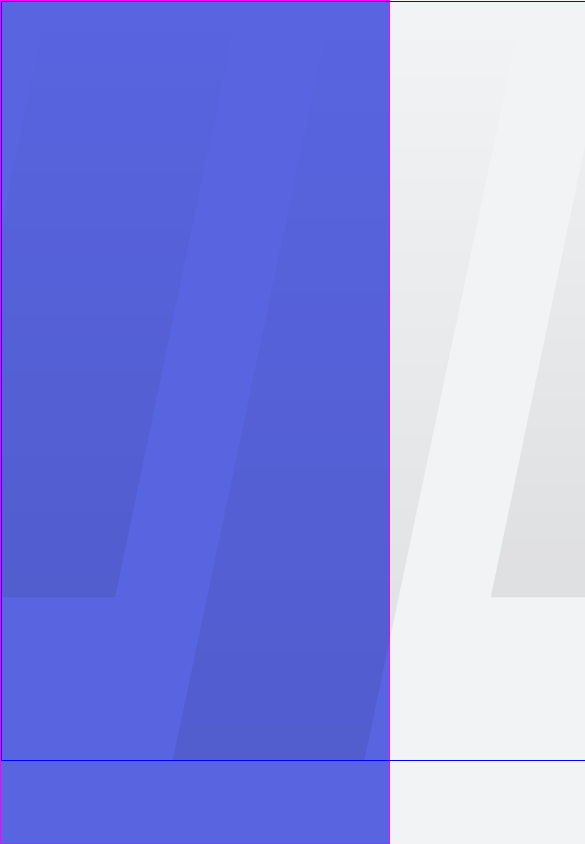
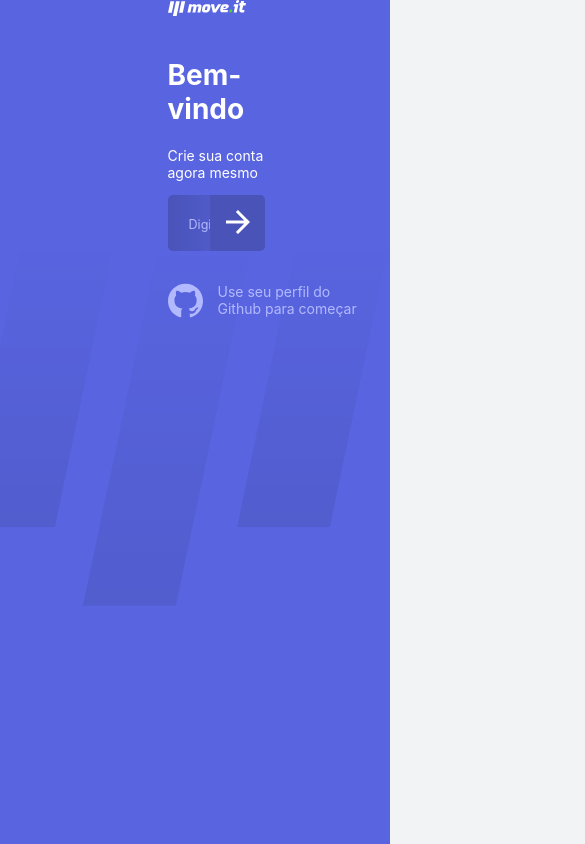
Before and after one commit to BrunoBecoski/NLW-4-MoveIt-ReactJS, a Next.js app: page / in a window 390 px wide. Shown: the top 844 px of the page, 585 px wide, since content can reach past the window. Built offline with nearby package versions, Linux system fonts and the light colour scheme.

Commit message:
Update Login css

```diff
--- a/src/styles/components/Login.module.css
+++ b/src/styles/components/Login.module.css
@@ -5,41 +5,41 @@
   width: 100vw;
   height: 100vh;
 
-  border: 1px solid magenta;
   background-color: var(--blue);
 }
 
 .container > img {
-  height: 90vh;
-
-  border: 1px solid blue;
+  width: 50vw;
 }
 
 /* = = MAIN = = */
 
 .main {
+
+  width: 50vw;
+
+
   display: flex;
   flex-direction: column;
+
+
   flex: 1;
-  max-width: 45vw;
-  padding: 10rem;
-  margin: 0 auto;
-
-  border: 1px solid black;
+  padding-left: 5rem;
+  margin: auto;
 }
 
 .main > img {
-  width: 30vw;
-  margin-bottom: 8rem;
+  width: 25vw;
+  margin-bottom: 5rem;
 }
 
-.main h1 {
+.main > h1 {
   font-size: 3rem;
   color: var(--white);
-  margin-bottom: 2rem;
+  margin-bottom: 3rem;
 }
 
-.main p {
+.main > p {
   font-size: 1.5rem;
   color: var(--white);
   margin-bottom: 1rem;
@@ -48,19 +48,26 @@
 /* = = FORM = = */
 
 .form {
-  border: 1px solid red;
-  height: 4rem;
-
   margin-bottom: 2rem;
 }
 
 .form label {
 
-  height: 4rem;
+  display: flex;
+
+  height: 5rem;
+
+  max-width: 20vw;
 
   border-radius: 5px 0 0 5px;
   background-image: linear-gradient(90deg, var(--blue-dark), var(--blue));
 
+}
+
+.form input {
+  width: calc(100% - 5rem);
+  margin-left: 2rem;
+  color: var(--white);
 }
 
 .form input,
@@ -69,9 +76,13 @@
   background-color: transparent;
 }
 
+.form input::placeholder {
+  color: var(--text-highlight);
+}
+
 .form button {
   border-radius: 0 5px 5px 0;
-  width: 75px;
+  width: 5rem;
 
   background-color: var(--blue-dark);
 }
@@ -87,28 +98,145 @@
   display: flex;
   align-items: center;
 
-  background: transparent;
-
+  width: 24rem;
+  height: 5em;
   border: none;
 
-  height: 5rem;
+  text-align: left;
 
+  background: transparent;
 
 }
 
 .github img {
+  width: 3rem;
+  height: 3rem;
+  margin-right: 15px;
+
   background-position: center;
-  margin-right: 15px;
-  height: 2.5rem;
-  width: 2.5rem;
 }
 
 .github p {
+  margin-top: 15px;
+
+  font-size: 1.5rem;
   color: var(--text-highlight);
-  font-size: 1.5rem;
-  margin-top: 15px;
 }
 
 .github:hover {
   filter: brightness(2);
 }
+
+
+@media (max-width: 1500px) {
+
+  .main > img {
+    width: 20vw;
+    margin-bottom: 3rem;
+  }
+
+  .main h1 {
+    font-size: 2rem;
+    margin-bottom: 1.5rem;
+  }
+
+  .main > p {
+    font-size: 1rem;
+    margin-bottom: 1rem;
+  }
+
+  .form {
+    margin-bottom: 1rem;
+  }
+
+  .form label {
+    height: 4rem;
+    max-width: 25vw;
+  }
+
+  .form input {
+    margin-left: 1.5rem;
+  }
+
+  .form input::placeholder {
+    font-size: .9rem;
+  }
+
+  .github {
+    width: 15rem;
+    height: 5em;
+  }
+
+  .github img {
+    width: 2.5rem;
+    height: 2.5rem;
+   }
+
+  .github p {
+    margin-bottom: 15px;
+
+    font-size: 1rem;
+  }
+}
+
+@media (max-width: 1000px) {
+
+  .container > img {
+    width: 100%;
+  }
+
+  .main {
+    position: absolute;
+    width: 50vw;
+    margin: 0 25vw;
+
+  }
+
+  .main > img {
+    width: 20vw;
+    margin-bottom: 3rem;
+  }
+
+  .main h1 {
+    font-size: 2rem;
+    margin-bottom: 1.5rem;
+  }
+
+  .main > p {
+    font-size: 1rem;
+    margin-bottom: 1rem;
+  }
+
+  .form {
+    margin-bottom: 1rem;
+  }
+
+  .form label {
+    height: 4rem;
+    max-width: 25vw;
+  }
+
+  .form input {
+    margin-left: 1.5rem;
+  }
+
+  .form input::placeholder {
+    font-size: .9rem;
+  }
+
+  .github {
+    width: 15rem;
+    height: 5em;
+  }
+
+  .github img {
+    width: 2.5rem;
+    height: 2.5rem;
+   }
+
+  .github p {
+    margin-bottom: 15px;
+
+    font-size: 1rem;
+  }
+}
```
